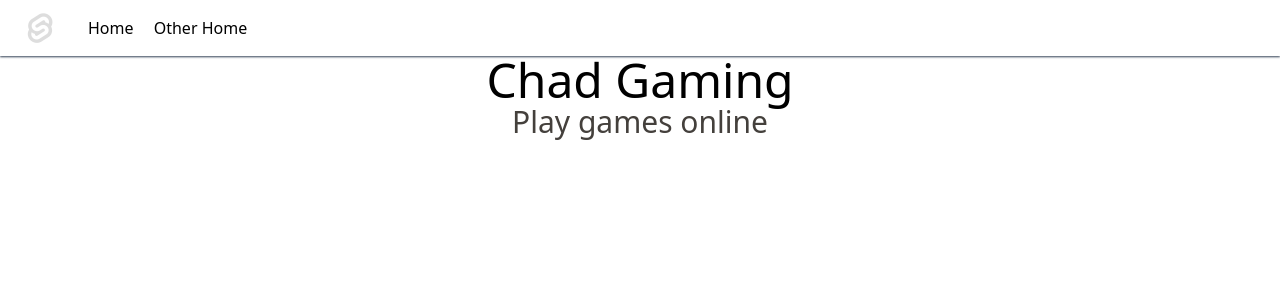
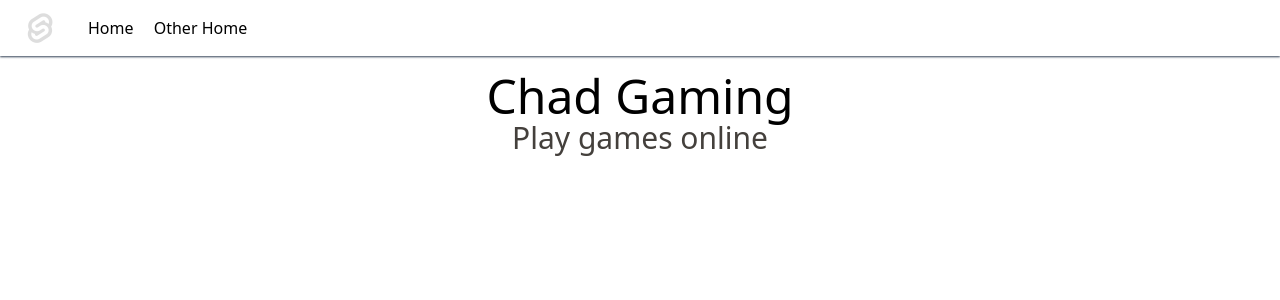
Before and after one commit to 12dteclo-2022-tommyforrest/chad-gaming, a SvelteKit app in the folder apps/web/: page / in a window 1280 px wide. Shown: the top 300 px of the page. Built offline with nearby package versions, Linux system fonts and the light colour scheme.

Commit message:
feat(home): add 1rem padding above header

```diff
--- a/apps/web/src/routes/+page.svelte
+++ b/apps/web/src/routes/+page.svelte
@@ -5,5 +5,5 @@
 	import logo from "$lib/assets/logo.png";
 </script>
 
-<h1 class="text-5xl text-center">Chad Gaming</h1>
+<h1 class="text-5xl text-center pt-4">Chad Gaming</h1>
 <h2 class="text-3xl text-center text-stone-700">Play games online</h2>
```
